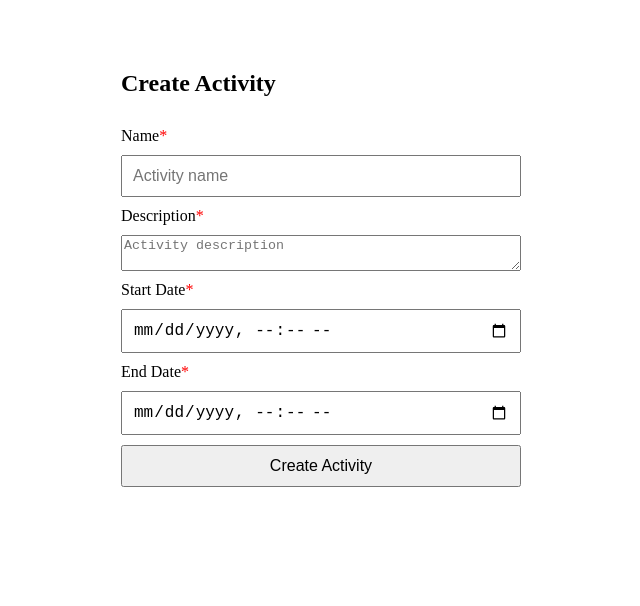
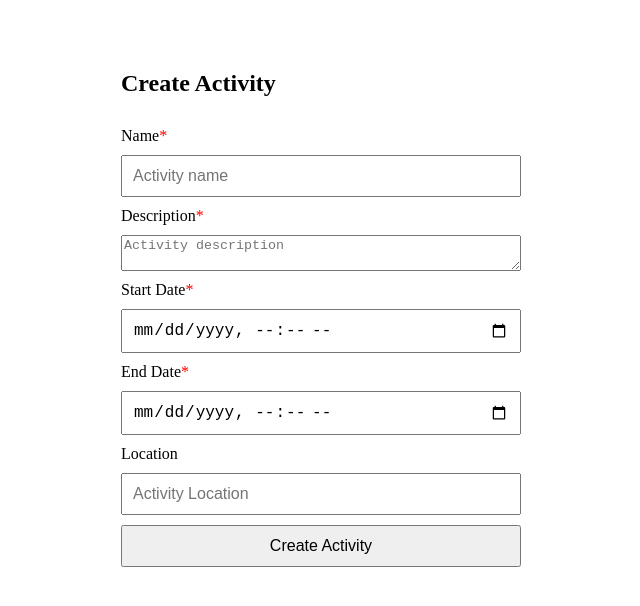
Before and after one commit to rodrigolinhas/PROJ-LES, a React (Vite) app in the folder client/: page /event/1/activity/create in a window 1280 px wide. Shown: the top 606 px of the page, without its empty margins (319-959 px from the left). Built offline with nearby package versions, Linux system fonts and the light colour scheme; sample sign-in values are in the browser's storage.

Commit message:
Activity location info displayed and editable in frontend

```diff
--- a/client/src/features/events/activities/components/CreateActivityForm.tsx
+++ b/client/src/features/events/activities/components/CreateActivityForm.tsx
@@ -9,6 +9,7 @@ export default function CreateActivityForm() {
     const [description, setDescription] = useState("");
     const [startDate, setStartDate] = useState("");
     const [endDate, setEndDate] = useState("");
+    const [place, setPlace] = useState("");
     const [message, setMessage] = useState("");
     const [isError, setIsError] = useState(false);
     const [activityCreated, setActivityCreated] = useState(false);
@@ -23,6 +24,7 @@ export default function CreateActivityForm() {
         formData.append("description", description);
         formData.append("startDate", new Date(startDate).toISOString()); // convreter p rfc3339
         formData.append("endDate", new Date(endDate).toISOString());
+        formData.append("place", place);
 
         try {
             const response = await fetch(`http://localhost:8080/event/${eventId}/activity/create`, {
@@ -94,6 +96,12 @@ export default function CreateActivityForm() {
                     onChange={(e) => setEndDate(e.target.value)}
                     required
                 />
+                <label>Location</label>
+                <input
+                    placeholder="Activity Location"
+                    value={place}
+                    onChange={(e) => setPlace(e.target.value)}
+                />
                 <button type = "submit">Create Activity</button>
                 <p className={isError ? "error" : "success"}>
                     {message}
--- a/client/src/features/events/activities/components/EditActivityForm.tsx
+++ b/client/src/features/events/activities/components/EditActivityForm.tsx
@@ -14,6 +14,7 @@ type Activity = {
     Description: string;
     StartDate: string;
     EndDate: string;
+    Place: string;
 };
 
 export default function EditActivityForm({ eventId, activityID }: Props) {
@@ -67,6 +68,7 @@ export default function EditActivityForm({ eventId, activityID }: Props) {
         formData.append("description", activity.Description);
         formData.append("startDate", new Date(activity.StartDate).toISOString());
         formData.append("endDate", new Date(activity.EndDate).toISOString());
+        formData.append("place", activity.Place);
 
         try {
             const res = await fetch(
@@ -150,6 +152,14 @@ export default function EditActivityForm({ eventId, activityID }: Props) {
                 required
             />
 
+            <label>Location</label>
+            <input
+                value={activity.Place}
+                onChange={(e) =>
+                    setActivity({ ...activity, Place: e.target.value })
+                }
+            />
+
             <button type="submit">Save</button>
 
             <p className={isError ? "error" : "success"}>
--- a/client/src/features/events/activities/pages/ListActivitiesPage.tsx
+++ b/client/src/features/events/activities/pages/ListActivitiesPage.tsx
@@ -6,6 +6,7 @@ type Activity = {
     ID: number;
     Name: string;
     Description: string;
+    Place: string;
     StartDate: string;
     EndDate: string;
 };
@@ -44,7 +45,7 @@ export default function ListActivityPage() {
             return;
         }
 
-        const headers = ["ID", "Name", "Description", "Start Date", "End Date"];
+        const headers = ["ID", "Name", "Description", "Start Date", "End Date", "Location"];
         const csvRows = [headers.join(",")];
 
         activities.forEach((a) => {
@@ -53,7 +54,8 @@ export default function ListActivityPage() {
                 `"${(a.Name || "").replace(/"/g, '""')}"`,
                 `"${(a.Description || "").replace(/"/g, '""')}"`,
                 `"${a.StartDate || ""}"`,
-                `"${a.EndDate || ""}"`
+                `"${a.EndDate || ""}"`,
+                `"${(a.Place || "").replace(/"/g, '""')}"`
             ];
             csvRows.push(row.join(","));
         });
--- a/client/src/features/events/activities/pages/ViewActivityPage.tsx
+++ b/client/src/features/events/activities/pages/ViewActivityPage.tsx
@@ -6,6 +6,7 @@ type Activity = {
     ID: number;
     Name: string;
     Description: string;
+    Place: string;
     StartDate: string;
     EndDate: string;
 };
@@ -57,6 +58,7 @@ export default function ViewActivityPage() {
             <p>{activity.Description}</p>
             <p><strong>Start:</strong> {new Date(activity.StartDate).toLocaleString()}</p>
             <p><strong>End:</strong> {new Date(activity.EndDate).toLocaleString()}</p>
+            {activity.Place && <p><strong>Location:</strong> {activity.Place}</p>}
 
             <Link to={`/event/${eventId}/activity/edit/${id}`}>Edit</Link>
 
```
Also changed, not shown: 1 other file (tests, documents, lock files or other folders).
